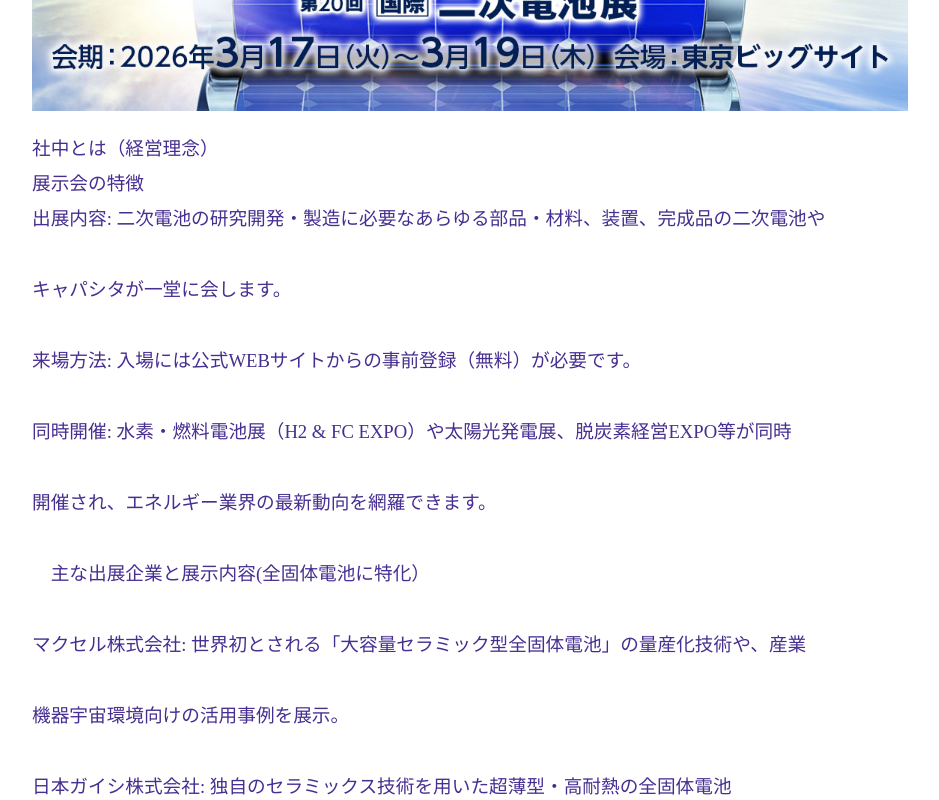
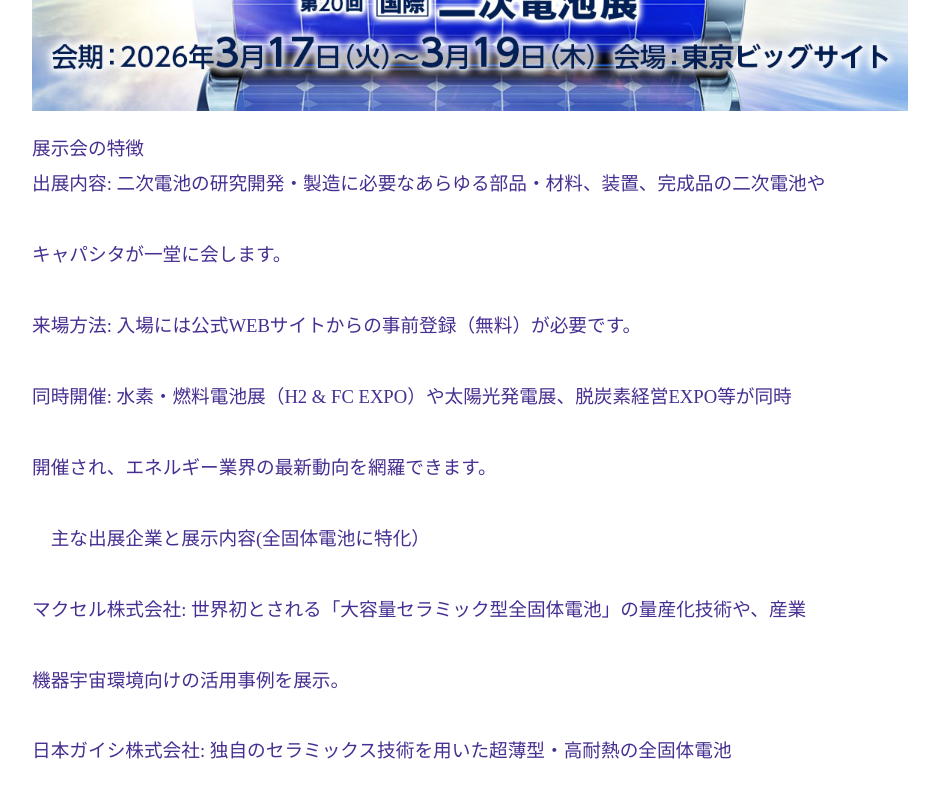
Before and after one commit to hiroyamashachu-hp/hiroyamashachu-hp.github.io, a plain HTML site: page news.html in a window 1280 px wide. Shown: the part 1540-2340 px from the top of the page, without its empty margins (16-955 px from the left). Drawn offline with Linux system fonts and the light colour scheme; some packages are replaced by stand-ins of ours.

Commit message:
Add files via upload

```diff
--- a/news.html
+++ b/news.html
@@ -57,8 +57,7 @@
         <!-- ★二次電池展のイラスト（ここが表示される） -->
         <img src="images/batter2026.jpg" alt="二次電池展 イラスト">
 
-        <p>社中とは（経営理念）
-          展示会の特徴
+        <p>展示会の特徴
   出展内容: 二次電池の研究開発・製造に必要なあらゆる部品・材料、装置、完成品の二次電池や<br>
   キャパシタが一堂に会します。<br>
   来場方法: 入場には公式WEBサイトからの事前登録（無料）が必要です。<br>
```
